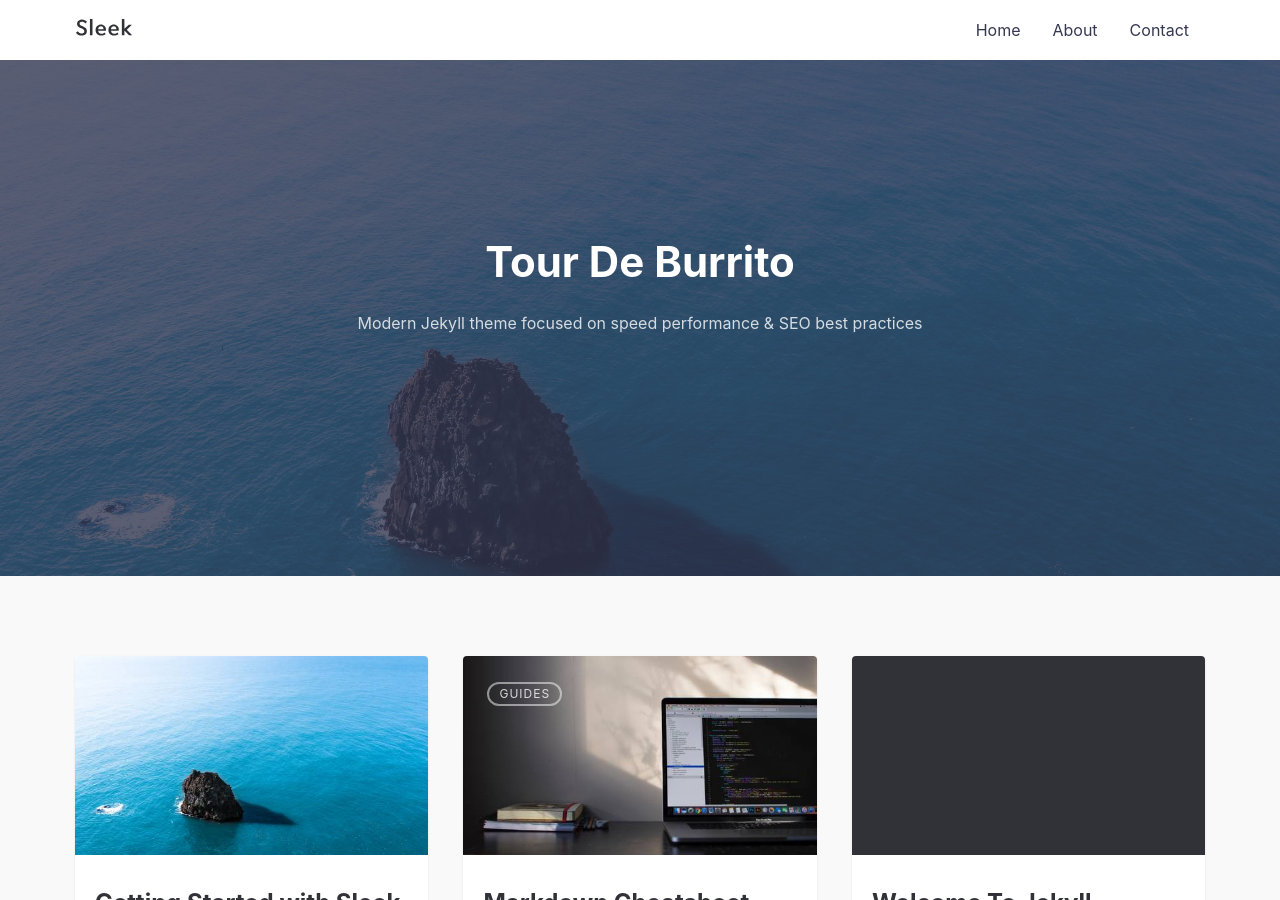
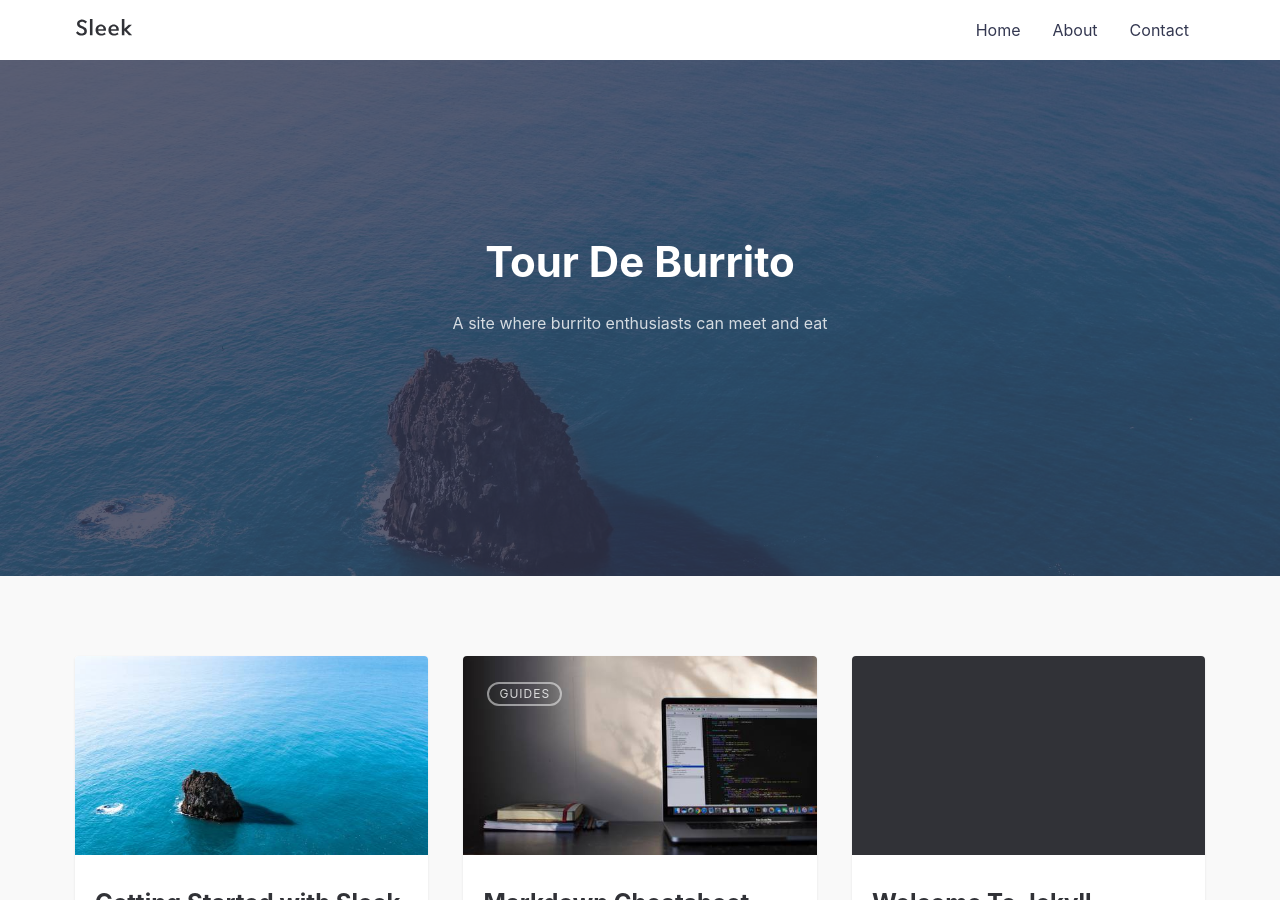
Before and after one commit to janczizikow/sleek, a Jekyll site: the page built from index.md, in a window 1280 px wide and 900 px high. Built offline with Jekyll 4.4.1, drawn with Linux system fonts in a browser that asks for light colours; some of the changed lines change nothing that is shown.

Commit message:
Update _config.yml
Updated home page

```diff
--- a/_config.yml
+++ b/_config.yml
@@ -1,10 +1,8 @@
 # SITE CONFIGURATION
 title: Tour De Burrito # your site title
-author: GitHub User # You :P
+author: RemoteControlledBacon # You :P
 description: > # Meta description of Homepage
-  Write an awesome description for your new site here. You can edit this
-  line in _config.yml. It will appear in your document head meta (for
-  Google search results) and in your feed.xml site description.
+  A new type of site that will help you find the best burrito in each town.
 baseurl: "/sleek" # the subpath of your site, e.g. /blog
 url: "https://janczizikow.github.io/" # the base hostname & protocol for your site, e.g. http://example.com
 
@@ -12,12 +10,11 @@ url: "https://janczizikow.github.io/" # the base hostname & protocol for your si
 social:
   name: Your Name
   links:
-    - https://twitter.com/BenBalter
-    - https://www.facebook.com/ben.balter
-    - https://www.linkedin.com/in/BenBalter
-    - https://plus.google.com/+BenBalter
-    - https://github.com/benbalter
-    - https://keybase.io/benbalter
+    #- https://twitter.com/NAME
+    #- https://www.facebook.com/NAME
+    #- https://www.linkedin.com/in/NAME
+    #- https://github.com/NAME
+    #- https://keybase.io/NAME
 
 # THEME SETTINGS
 navigation: # Navigation links
@@ -26,15 +23,15 @@ navigation: # Navigation links
   - {name: 'Contact', link: '/contact'}
 
 tagline: >
-  Modern Jekyll theme focused on speed performance &amp; SEO best practices
+   A site where burrito enthusiasts can meet and eat
 
 hero_img: posts/sleek_lg.jpg # Main background image: use the path from /assets/img/ => This will output /assets/img/posts/sleek_lg.jpg
 
-email: your-email@domain.com # email for form submission
+#email: your-email@domain.com # email for form submission
 
-twitter_username: jan_czizikow # replace with your_twitter_username or comment to remove link from footer
-github_username:  janczizikow # replace with your_github_username or comment to remove link from footer
-instagram_username: shanlongjj # replace with your_instagram_username or comment to remove link from footer
+#twitter_username: NAME # replace with your_twitter_username or comment to remove link from footer
+github_username:  RemoteControlledBacon # replace with your_github_username or comment to remove link from footer
+#instagram_username: NAME # replace with your_instagram_username or comment to remove link from footer
 
 disqus:
   shortname: janczizikow # to enable comments replace with your_disqus_shortname
```
